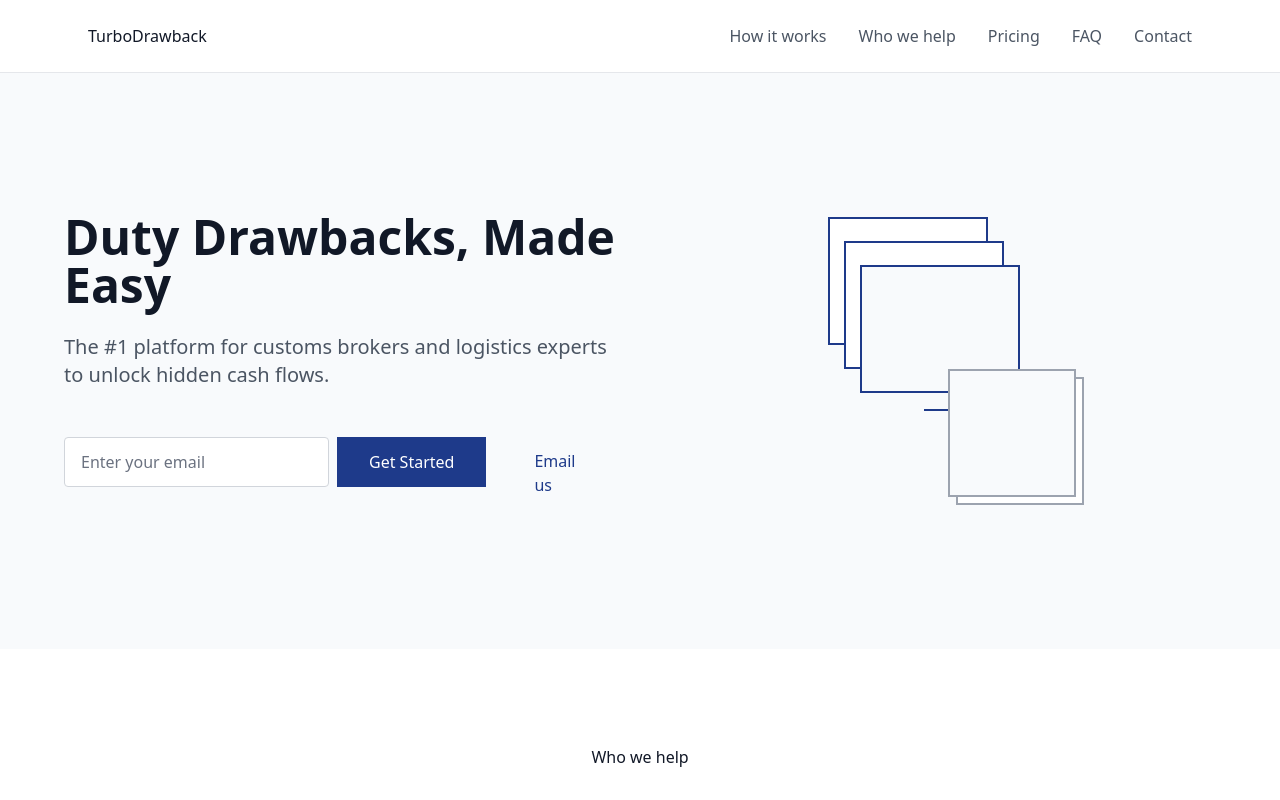
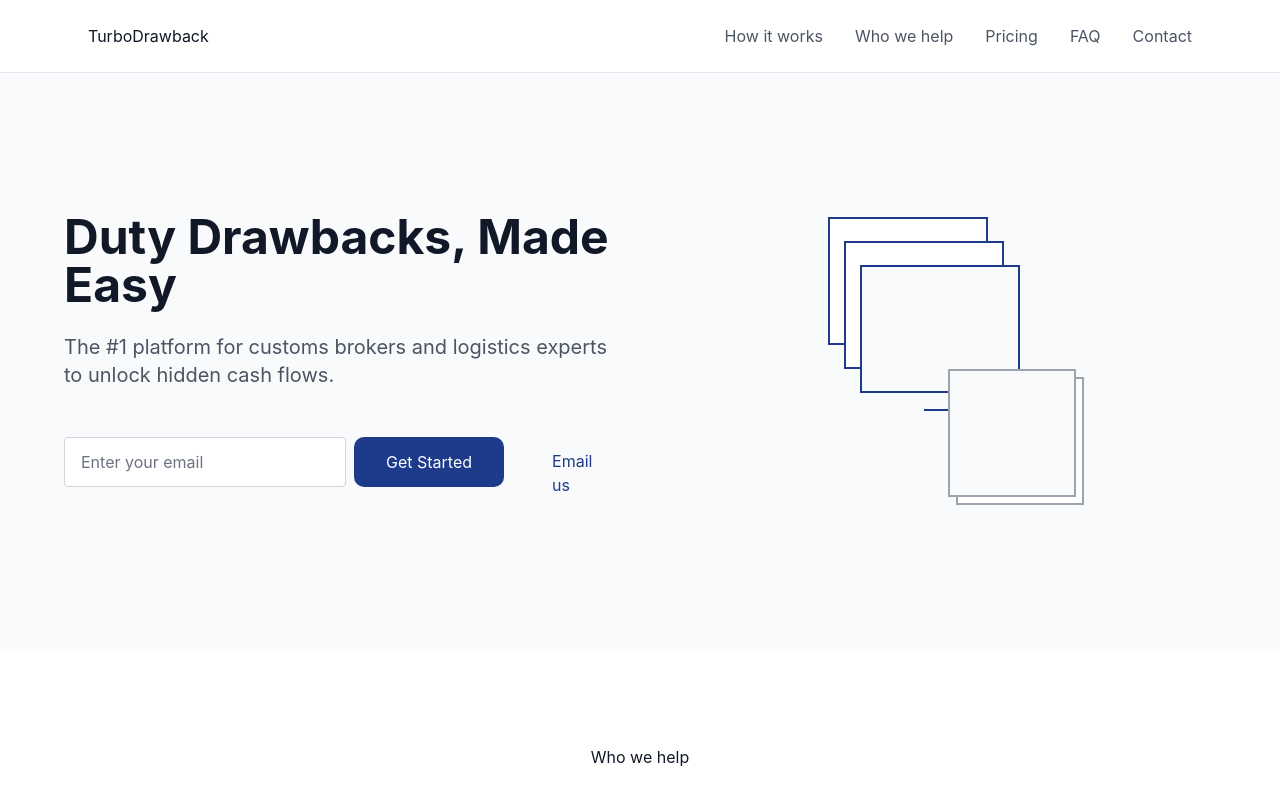
Before and after one commit to tradecurious/turbodrawback, a React (Vite) app: page / in a window 1280 px wide. Shown: the top 800 px of the page. Built offline with nearby package versions, Linux system fonts and the light colour scheme; no server answers.

Commit message:
Fix CSS and install Supabase

```diff
--- a/package.json
+++ b/package.json
@@ -9,6 +9,7 @@
     "preview": "vite preview"
   },
   "dependencies": {
+    "@supabase/supabase-js": "^2.83.0",
     "lucide-react": "^0.408.0",
     "react": "^18.3.1",
     "react-dom": "^18.3.1"
--- a/src/index.css
+++ b/src/index.css
@@ -1,5 +1,10 @@
+@import './globals.css';
+
 @tailwind base;
 @tailwind components;
 @tailwind utilities;
 
-@import './globals.css';
+body {
+  margin: 0;
+  padding: 0;
+}
```
Also changed, not shown: 1 other file (tests, documents, lock files or other folders).
